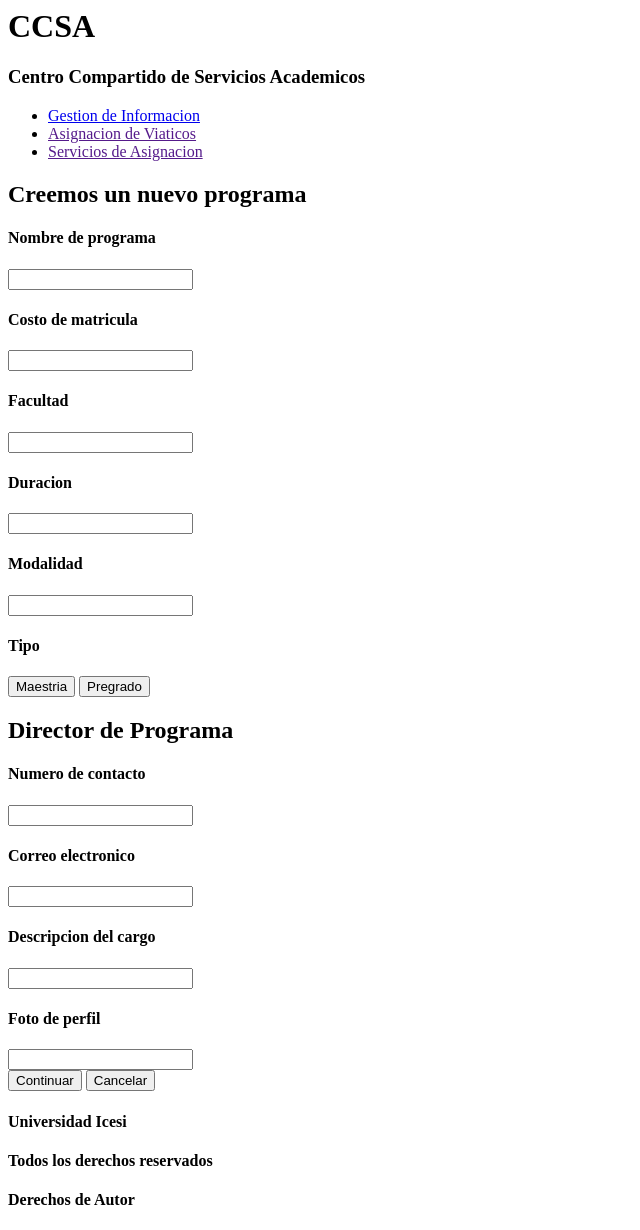
After one commit to ICESI-PI1-2024A-G1/proyecto-t2, a Django app: template code/CCSApp/templates/nuevo_programa.html in a window 1280 px wide. The commit adds this page. Shown: the whole page, without its empty margins (0-640 px from the left). Run offline with Django 5.2, Linux system fonts and the light colour scheme; the template is opened without the code that fills it, so the values that code supplies are empty; parts of the project's set-up code (start-up, migrations or seed data) failed here and were passed over.

Commit message:
feat: Added templates

```diff
--- a/code/CCSApp/templates/index.html
+++ b/code/CCSApp/templates/index.html
@@ -7,7 +7,7 @@
 
     <button>Empezar Programacion</button>
     <button>Editar programacion</button>
-    <p>Lorem ipsum, dolor sit amet consectetur adipisicing elit. Sapiente nisi veritatis maiores! Sapiente voluptate dicta quibusdam quos perspiciatis. Quod, rerum. Error natus corporis architecto temporibus adipisci deleniti? Dolorum, animi quo?</p>
+
 
 </div>
 
--- /dev/null
+++ b/code/CCSApp/templates/nuevo_programa.html
@@ -0,0 +1,34 @@
+{% extends 'base.html' %}
+
+{% block content %}
+<div>
+    <h2>Creemos un nuevo programa</h2>
+    <h4>Nombre de programa</h4>
+    <input type="text" name = 'Ej: text'>
+    <h4>Costo de matricula</h4>
+    <input type="text" name = 'Ej: text'>
+    <h4>Facultad</h4>
+    <input type="text" name = 'Ej: text'>
+    <h4>Duracion</h4>
+    <input type="text" name = 'Ej: text'>
+    <h4>Modalidad</h4>
+    <input type="text" name = 'Ej: text'>
+    <h4>Tipo</h4>
+    <button>Maestria</button>    <button>Pregrado</button>
+    <h2>Director de Programa</h2>
+    <h4>Numero de contacto</h4>
+    <input type="text" name = 'Ej: text'>
+    <h4>Correo electronico</h4>
+    <input type="text" name = 'Ej: text'>
+    <h4>Descripcion del cargo</h4>
+    <input type="text" name = 'Ej: text'>
+    <h4>Foto de perfil</h4>
+    <input type="text" name = 'Ej: text'>
+    <br>
+    <button>Continuar</button>
+    <button>Cancelar</button>
+
+
+</div>
+
+{% endblock %}
```
Also changed, not shown: code/CCSApp/templates/log_in.html (added, +20 -0 lines), code/CCSApp/templates/np_malla_curricular.html (added, +26 -0 lines), code/CCSApp/views.py (+17 -0 lines).
